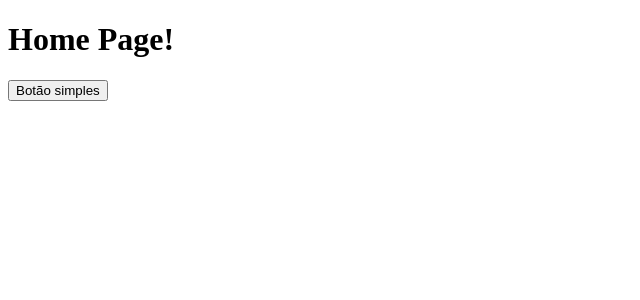
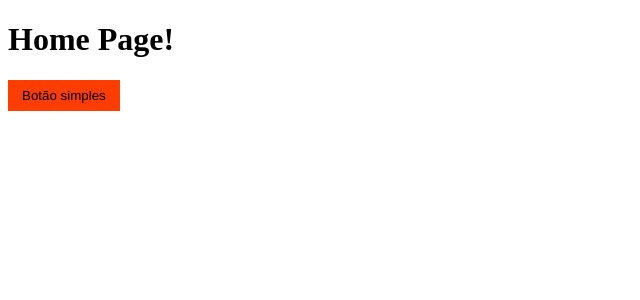
Before and after one commit to PeuStone/Next-Storybook, a Next.js app: page / in a window 1280 px wide. Shown: the top 300 px of the page, without its empty margins (0-640 px from the left). Built offline with nearby package versions, Linux system fonts and the light colour scheme.

Commit message:
Adicionando o styled components e personalizando o Button

```diff
--- a/package.json
+++ b/package.json
@@ -11,9 +11,11 @@
     "build-storybook": "storybook build"
   },
   "dependencies": {
+    "@types/styled-components": "^5.1.34",
     "next": "^14.1.3",
     "react": "^18.2.0",
-    "react-dom": "^18.2.0"
+    "react-dom": "^18.2.0",
+    "styled-components": "^6.1.8"
   },
   "devDependencies": {
     "@chromatic-com/storybook": "1.2.23",
--- a/pages/index.tsx
+++ b/pages/index.tsx
@@ -1,13 +1,16 @@
 import React from 'react';
 import Button from '../src/components/Button/Button';
+import ThemeProvider from '../src/theme/ThemeProvider';
 
 export default function HomeScreen() {
   return (
-    <div>
-      <h1>Home Page!</h1>
-      <Button>
-        Botão simples
-      </Button>
-    </div>
+    <ThemeProvider>
+      <div>
+        <h1>Home Page!</h1>
+        <Button variant='primary'>
+          Botão simples
+        </Button>
+      </div>
+    </ThemeProvider>
   )
 }
--- a/src/components/Button/Button.tsx
+++ b/src/components/Button/Button.tsx
@@ -1,6 +1,29 @@
 import React from "react"
+import styled from "styled-components"
+
+const StyledButton = styled.button<ButtonProps> `
+  cursor: pointer;
+  border: 0;
+  padding: 8px 14px;
+  transition: 0.3s;
+  ${({ theme, variant }) => {
+    console.log(theme);
+
+    return {
+      backgroundColor: theme.colors[variant].main,
+      color: theme.colors[variant].text,
+      ':hover': {
+        backgroundColor: theme.colors[variant].light,
+      },
+      ':focus': {
+        backgroundColor: theme.colors[variant].dark,
+      }
+    };
+  }}
+`;
 
 interface ButtonProps {
+  variant?: 'primary'| 'accent';
   children: React.ReactNode
   disabled?: boolean
   onClick?: React.MouseEventHandler<HTMLButtonElement>
@@ -8,12 +31,13 @@
 
 export default function Button({ children, ...props }: ButtonProps) {
   return (
-    <button {...props}>
+    <StyledButton {...props}>
       {children}
-    </button>
+    </StyledButton>
   )
 }
 
 Button.defaultProps = {
-  disabled: false
+  disabled: false,
+  variant: 'primary'
 }
--- /dev/null
+++ b/src/theme/ThemeProvider.tsx
@@ -0,0 +1,10 @@
+import theme from "./theme";
+import { ThemeProvider as StyledThemeProvider } from "styled-components";
+
+export default function ThemeProvider({ children }) {
+  return (
+    <StyledThemeProvider theme={theme}>
+      {children}
+    </StyledThemeProvider>
+  )
+}
--- /dev/null
+++ b/src/theme/theme.ts
@@ -0,0 +1,18 @@
+const theme = {
+  colors: {
+    primary: {
+      main: "#ff3d00",
+      light: "#ff7539",
+      dark: "#c30000",
+      text: "#000000"
+    },
+    accent: {
+      main: "#ad1457",
+      light: "#e35183",
+      dark: "#78002e",
+      text: "#FFFFFF",
+    },
+  },
+}
+
+export default theme
```
Also changed, not shown: 2 other files (tests, documents, lock files or other folders).
